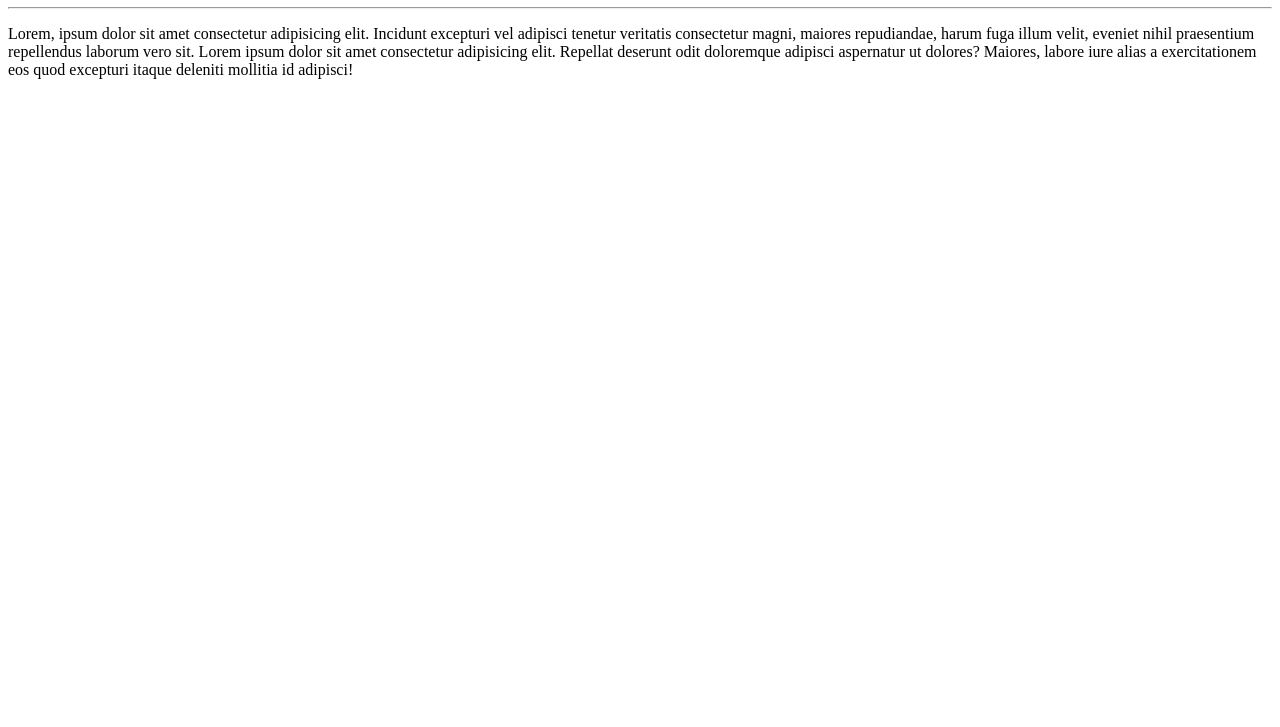
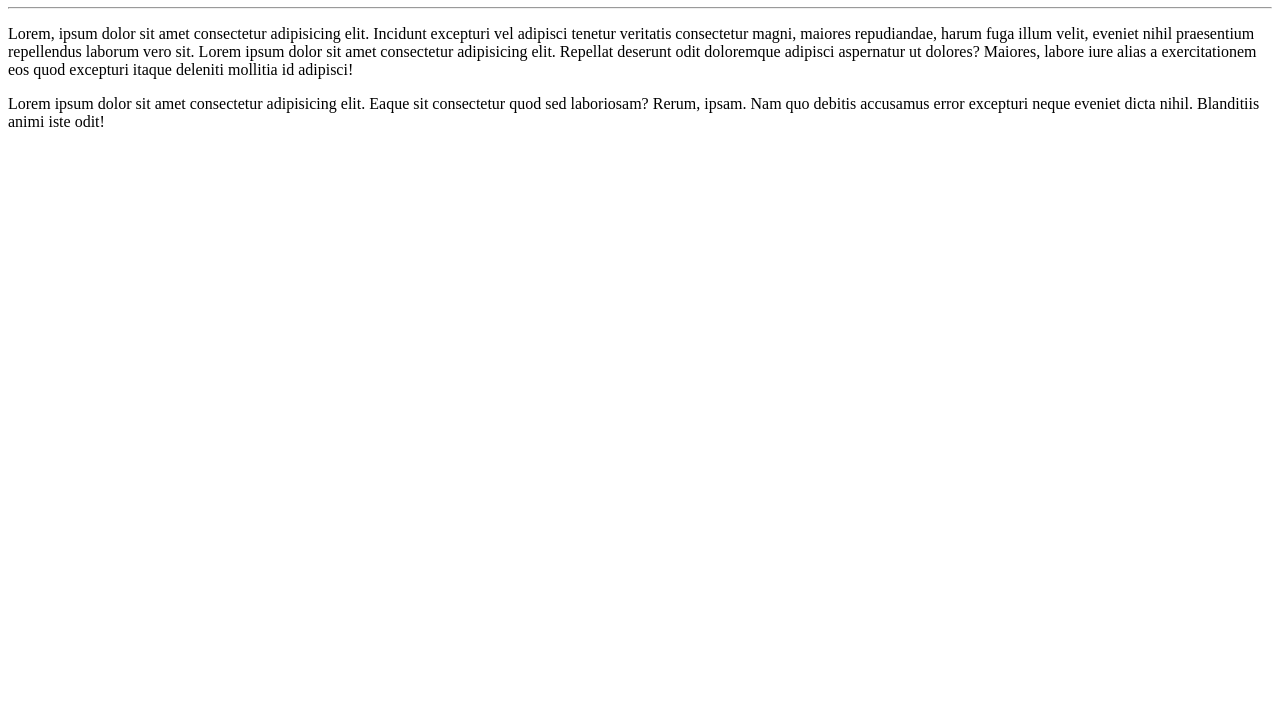
Before and after one commit to F3l1p3th1x1/Ola-Mundo, a plain HTML site: page Site-Exemplo/index.html in a window 1280 px wide. Shown: the part 73-800 px from the top of the page. Drawn offline with Linux system fonts and the light colour scheme.

Commit message:
adicionei um parágrafo

```diff
--- a/Site-Exemplo/index.html
+++ b/Site-Exemplo/index.html
@@ -10,5 +10,6 @@
     <h1>Olá, Mundo!</h1>
     <hr>
     <p>Lorem, ipsum dolor sit amet consectetur adipisicing elit. Incidunt excepturi vel adipisci tenetur veritatis consectetur magni, maiores repudiandae, harum fuga illum velit, eveniet nihil praesentium repellendus laborum vero sit. Lorem ipsum dolor sit amet consectetur adipisicing elit. Repellat deserunt odit doloremque adipisci aspernatur ut dolores? Maiores, labore iure alias a exercitationem eos quod excepturi itaque deleniti mollitia id adipisci!</p>
+    <p>Lorem ipsum dolor sit amet consectetur adipisicing elit. Eaque sit consectetur quod sed laboriosam? Rerum, ipsam. Nam quo debitis accusamus error excepturi neque eveniet dicta nihil. Blanditiis animi iste odit!</p>
 </body>
 </html>
```
